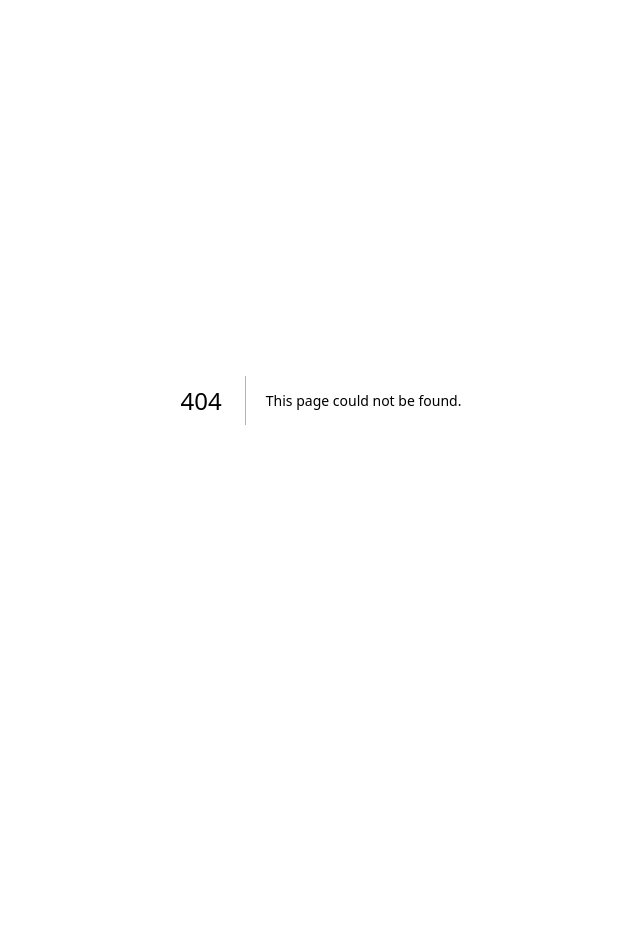
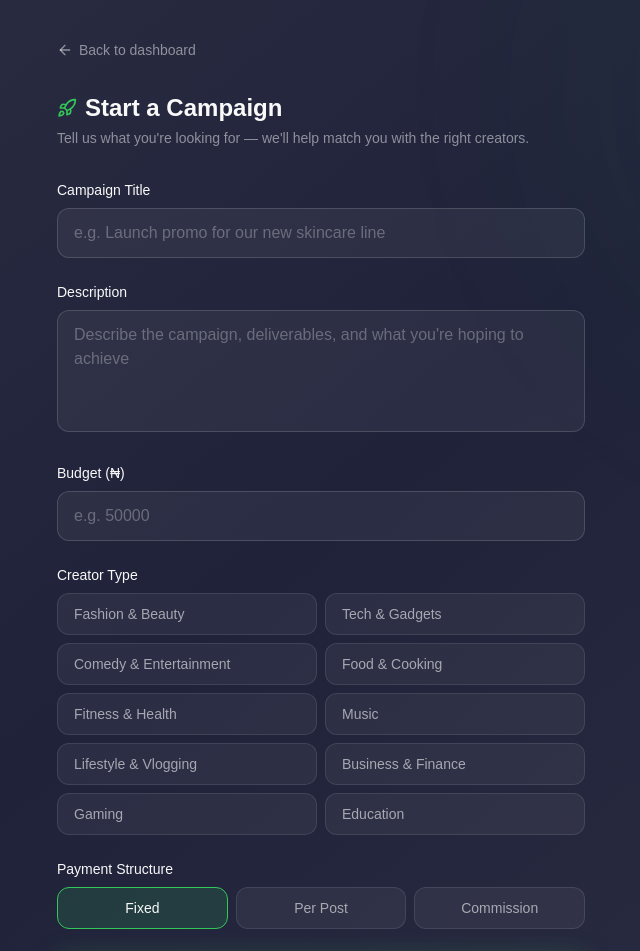
Before and after one commit to influux-hub/influux-web, a Next.js app: page /campaigns/new in a window 1280 px wide. Before the commit this address had no page. Shown: the top 951 px of the page, without its empty margins (319-959 px from the left). Before the commit the page ends 800 px from the top, so only its background shows below. Built offline with nearby package versions, Linux system fonts and the light colour scheme; no server answers.

Commit message:
Add campaign creation flow for businesses

```diff
--- /dev/null
+++ b/app/campaigns/new/page.tsx
@@ -0,0 +1,178 @@
+'use client'
+
+import { useState } from 'react'
+import { useRouter } from 'next/navigation'
+import { supabase } from '@/lib/supabaseClient'
+import { ArrowLeft, Rocket } from 'lucide-react'
+
+const CREATOR_TYPES = [
+  'Fashion & Beauty', 'Tech & Gadgets', 'Comedy & Entertainment',
+  'Food & Cooking', 'Fitness & Health', 'Music', 'Lifestyle & Vlogging',
+  'Business & Finance', 'Gaming', 'Education',
+]
+
+export default function NewCampaign() {
+  const router = useRouter()
+  const [title, setTitle] = useState('')
+  const [description, setDescription] = useState('')
+  const [budget, setBudget] = useState('')
+  const [creatorType, setCreatorType] = useState('')
+  const [paymentStructure, setPaymentStructure] = useState<'fixed' | 'per_post' | 'commission'>('fixed')
+  const [saving, setSaving] = useState(false)
+  const [errorMsg, setErrorMsg] = useState('')
+
+  async function handleSubmit(e: React.FormEvent) {
+    e.preventDefault()
+    setSaving(true)
+    setErrorMsg('')
+
+    const { data: { session } } = await supabase.auth.getSession()
+
+    if (!session) {
+      router.push('/')
+      return
+    }
+
+    const { error } = await supabase.from('campaigns').insert({
+      business_id: session.user.id,
+      title,
+      description,
+      budget: budget ? Number(budget) : null,
+      creator_type: creatorType,
+      payment_structure: paymentStructure,
+      status: 'open',
+    })
+
+    setSaving(false)
+
+    if (error) {
+      setErrorMsg(error.message)
+      return
+    }
+
+    router.push('/dashboard')
+  }
+
+  return (
+    <main className="relative min-h-screen bg-influux-charcoal overflow-hidden">
+      <div className="absolute inset-0 bg-gradient-to-br from-influux-charcoal via-[#20223a] to-influux-charcoal" />
+      <div className="absolute -top-40 -right-40 w-[32rem] h-[32rem] bg-influux-green/15 rounded-full blur-[120px] animate-breathe" />
+
+      <div className="relative z-10 max-w-xl mx-auto px-6 py-10">
+        <button
+          onClick={() => router.push('/dashboard')}
+          className="flex items-center gap-1.5 text-influux-offwhite/50 hover:text-influux-offwhite text-sm mb-8 transition"
+        >
+          <ArrowLeft size={16} />
+          Back to dashboard
+        </button>
+
+        <div className="flex items-center gap-2 mb-1 animate-fade-in-up">
+          <Rocket size={20} className="text-influux-green" />
+          <h1 className="text-2xl font-bold text-influux-offwhite">Start a Campaign</h1>
+        </div>
+        <p className="text-influux-offwhite/50 text-sm mb-8 animate-fade-in-up [animation-delay:0.1s]">
+          Tell us what you're looking for — we'll help match you with the right creators.
+        </p>
+
+        <form onSubmit={handleSubmit} className="flex flex-col gap-6">
+          <div className="animate-fade-in-up [animation-delay:0.15s]">
+            <label className="block text-influux-offwhite text-sm font-medium mb-2">
+              Campaign Title
+            </label>
+            <input
+              type="text"
+              required
+              value={title}
+              onChange={(e) => setTitle(e.target.value)}
+              placeholder="e.g. Launch promo for our new skincare line"
+              className="w-full bg-white/5 border border-white/15 rounded-xl px-4 py-3 text-influux-offwhite placeholder:text-influux-offwhite/30 focus:outline-none focus:border-influux-green transition"
+            />
+          </div>
+
+          <div className="animate-fade-in-up [animation-delay:0.2s]">
+            <label className="block text-influux-offwhite text-sm font-medium mb-2">
+              Description
+            </label>
+            <textarea
+              required
+              rows={4}
+              value={description}
+              onChange={(e) => setDescription(e.target.value)}
+              placeholder="Describe the campaign, deliverables, and what you're hoping to achieve"
+              className="w-full bg-white/5 border border-white/15 rounded-xl px-4 py-3 text-influux-offwhite placeholder:text-influux-offwhite/30 focus:outline-none focus:border-influux-green transition resize-none"
+            />
+          </div>
+
+          <div className="animate-fade-in-up [animation-delay:0.25s]">
+            <label className="block text-influux-offwhite text-sm font-medium mb-2">
+              Budget (₦)
+            </label>
+            <input
+              type="number"
+              min="0"
+              value={budget}
+              onChange={(e) => setBudget(e.target.value)}
+              placeholder="e.g. 50000"
+              className="w-full bg-white/5 border border-white/15 rounded-xl px-4 py-3 text-influux-offwhite placeholder:text-influux-offwhite/30 focus:outline-none focus:border-influux-green transition"
+            />
+          </div>
+
+          <div className="animate-fade-in-up [animation-delay:0.3s]">
+            <label className="block text-influux-offwhite text-sm font-medium mb-2">
+              Creator Type
+            </label>
+            <div className="grid grid-cols-2 gap-2">
+              {CREATOR_TYPES.map((type) => (
+                <button
+                  type="button"
+                  key={type}
+                  onClick={() => setCreatorType(type)}
+                  className={`text-sm text-left px-4 py-2.5 rounded-xl border transition ${
+                    creatorType === type
+                      ? 'bg-influux-green/15 border-influux-green text-influux-offwhite'
+                      : 'bg-white/5 border-white/10 text-influux-offwhite/60 hover:border-white/25'
+                  }`}
+                >
+                  {type}
+                </button>
+              ))}
+            </div>
+          </div>
+
+          <div className="animate-fade-in-up [animation-delay:0.35s]">
+            <label className="block text-influux-offwhite text-sm font-medium mb-2">
+              Payment Structure
+            </label>
+            <div className="flex gap-2">
+              {(['fixed', 'per_post', 'commission'] as const).map((option) => (
+                <button
+                  type="button"
+                  key={option}
+                  onClick={() => setPaymentStructure(option)}
+                  className={`flex-1 text-sm px-4 py-2.5 rounded-xl border transition capitalize ${
+                    paymentStructure === option
+                      ? 'bg-influux-green/15 border-influux-green text-influux-offwhite'
+                      : 'bg-white/5 border-white/10 text-influux-offwhite/60 hover:border-white/25'
+                  }`}
+                >
+                  {option.replace('_', ' ')}
+                </button>
+              ))}
+            </div>
+          </div>
+
+          {errorMsg && <p className="text-red-400 text-sm">{errorMsg}</p>}
+
+          <button
+            type="submit"
+            disabled={saving}
+            className="bg-influux-green text-influux-charcoal font-semibold py-3.5 rounded-xl shadow-[0_8px_30px_rgba(52,199,89,0.35)] hover:shadow-[0_8px_30px_rgba(52,199,89,0.55)] transition disabled:opacity-60 animate-fade-in-up [animation-delay:0.4s]"
+          >
+            {saving ? 'Publishing...' : 'Publish Campaign'}
+          </button>
+        </form>
+      </div>
+    </main>
+  )
+}
--- a/app/dashboard/page.tsx
+++ b/app/dashboard/page.tsx
@@ -208,6 +208,7 @@ function CreatorDashboard({ creatorScore }: { creatorScore: number }) {
 function BusinessDashboard() {
   return (
     <div className="grid sm:grid-cols-3 gap-5">
+      <Link href="/campaigns/new" className="sm:col-span-2">
         <FeatureCard
           icon={<Rocket size={18} />}
           title="Start a Campaign"
@@ -216,6 +217,7 @@ function BusinessDashboard() {
           delay="0.1s"
           primary
         />
+      </Link>
       <FeatureCard
         icon={<Users size={18} />}
         title="Matchmaker"
```
Lines whose indentation alone changed are shown as unchanged.
